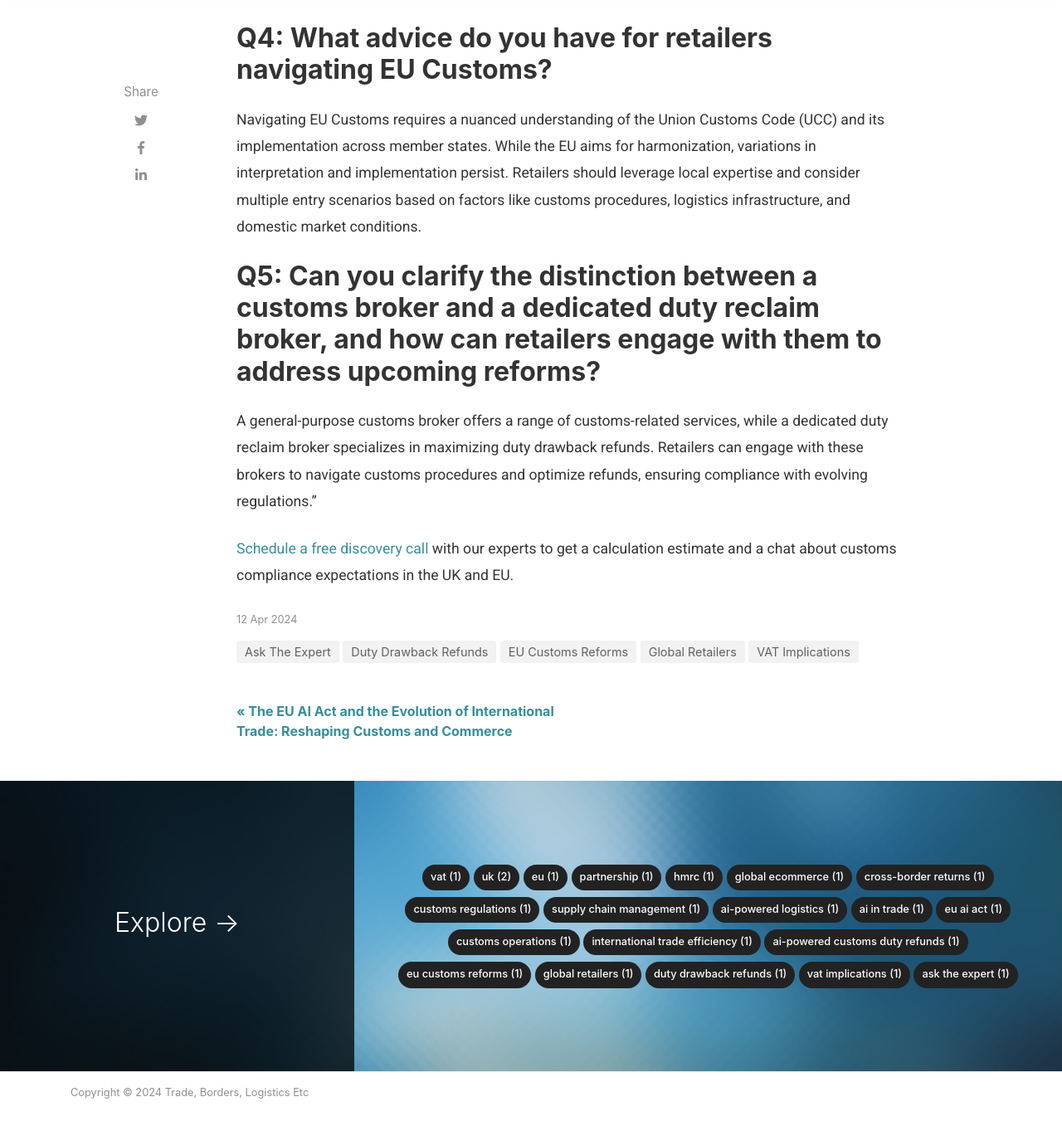
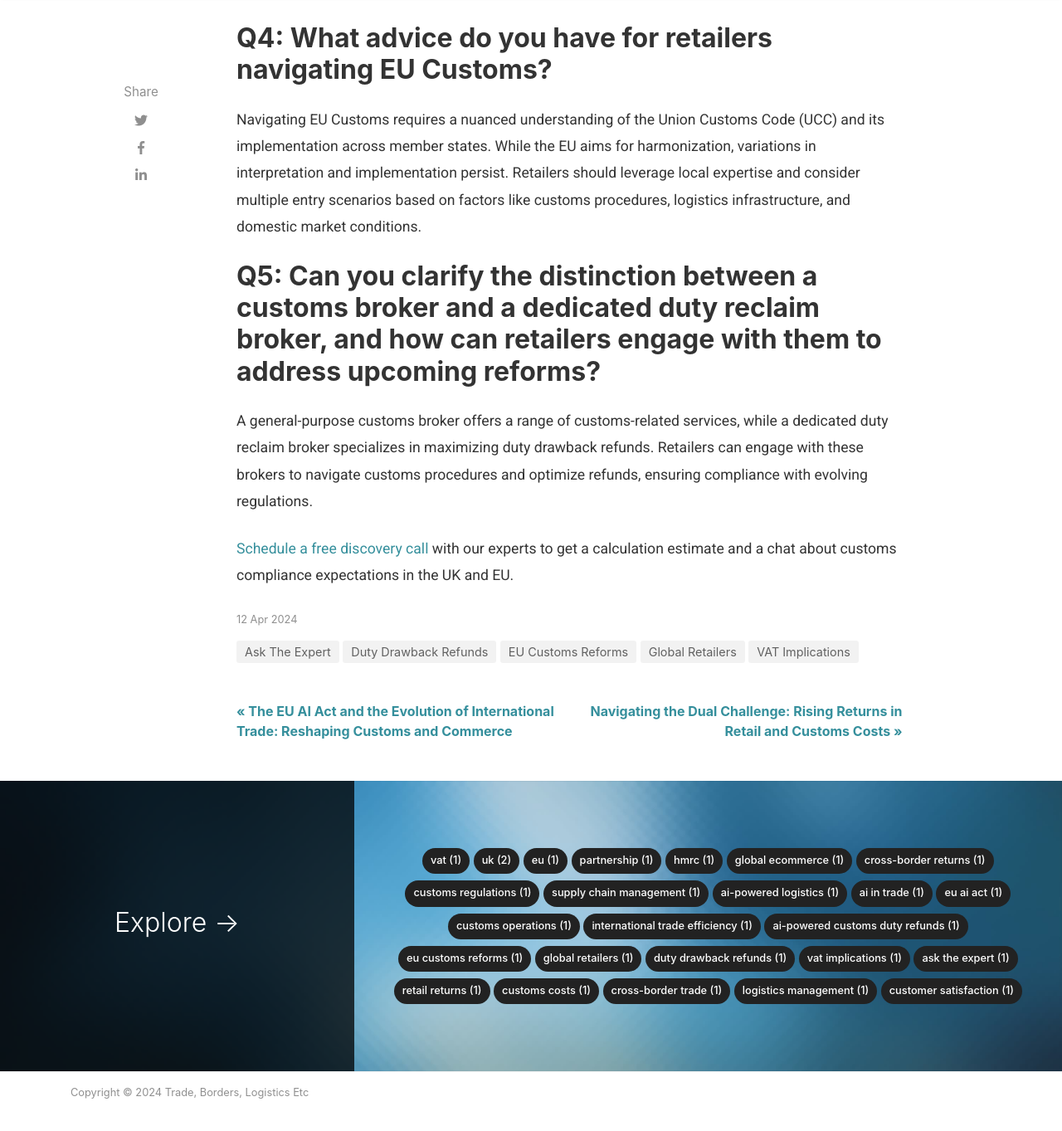
Before and after one commit to madeInLagny/TDR-EN-BLOG, a Jekyll site: the page built from _posts/2024-04-12-ask-the-experts-5-questions-with-jocelyn-montpert.md, in a window 1280 px wide and 1400 px high, scrolled down 2735 px. Shown: the top 1363 px of the window at 83% size. Built offline with Jekyll 4.4.1, drawn with Linux system fonts in a browser that asks for light colours; nearby versions of some CDN libraries; some web fonts are replaced; comment, search, counter and statistics services are not loaded; some of the changed lines change nothing that is shown.

Commit message:
new post

```diff
--- a/_posts/2024-04-12-ask-the-experts-5-questions-with-jocelyn-montpert.md
+++ b/_posts/2024-04-12-ask-the-experts-5-questions-with-jocelyn-montpert.md
@@ -29,6 +29,6 @@
 Navigating EU Customs requires a nuanced understanding of the Union Customs Code (UCC) and its implementation across member states. While the EU aims for harmonization, variations in interpretation and implementation persist. Retailers should leverage local expertise and consider multiple entry scenarios based on factors like customs procedures, logistics infrastructure, and domestic market conditions.
 
 ## Q5: Can you clarify the distinction between a customs broker and a dedicated duty reclaim broker, and how can retailers engage with them to address upcoming reforms?
-A general-purpose customs broker offers a range of customs-related services, while a dedicated duty reclaim broker specializes in maximizing duty drawback refunds. Retailers can engage with these brokers to navigate customs procedures and optimize refunds, ensuring compliance with evolving regulations."
+A general-purpose customs broker offers a range of customs-related services, while a dedicated duty reclaim broker specializes in maximizing duty drawback refunds. Retailers can engage with these brokers to navigate customs procedures and optimize refunds, ensuring compliance with evolving regulations.
 
 [Schedule a free discovery call](https://zcal.co/i/ipvlgNrr) with our experts to get a calculation estimate and a chat about customs compliance expectations in the UK and EU.
--- /dev/null
+++ b/_posts/2024-04-20-navigating-the-dual-challenge-rising-returns-in-retail-and-customs-costs.md
@@ -0,0 +1,41 @@
+---
+layout: post
+title:  "Navigating the Dual Challenge: Rising Returns in Retail and Customs Costs"
+description: Discover how retailers can navigate rising returns and customs costs effectively. Learn strategies to optimize operations and enhance customer satisfaction
+categories: [Retail returns, Customs costs, Cross-border trade, Logistics management, Customer satisfaction]
+image: assets/images/20240420-1.webp
+comments: false
+---
+>In the ever-evolving landscape of retail, one challenge looms larger than ever: returns. With the proliferation of e-commerce and the convenience it offers, the rate of returns has surged, posing complex logistical and financial challenges for retailers worldwide. According to industry reports, the rate of returns in online retail can be as high as 30%, compared to just 8-10% for brick-and-mortar stores.
+
+In a recent report from Forbes, industry data demonstrates that the rate of returns are now growing faster than eCommerce itself.
+
+However, amidst this tide of returns, another crucial factor exacerbates the complexity: customs costs. Additionally, the concept of duty-free returns adds another layer of consideration to the mix.
+
+Returns have become an integral part of the retail experience, influencing consumer behavior and shaping brand perception. While returns offer opportunities for customer satisfaction and repeat business, they also present significant costs and operational challenges for retailers, particularly when it comes to navigating customs regulations.
+
+Customs costs are a critical consideration in the management of returns, especially in cross-border transactions. Customs duties, taxes, and fees can significantly impact the financial implications of returns, adding another layer of complexity to the already intricate process. Failure to understand and account for these costs can result in unexpected expenses, eroding profitability and undermining business viability.
+
+However, amidst the landscape of customs costs, there exists the concept of duty-free returns. This refers to goods that can be returned without incurring additional customs duties or taxes, or the possibility to claim them back. While duty-free returns can offer some relief from the financial burden of returns, they come with their own set of considerations.
+
+Claiming back customs duties on returns can be a complex process for retailers navigating the intricacies of cross-border trade. When goods are returned to the country of origin, retailers may be eligible to recover the customs duties paid upon their initial import. However, the process typically involves detailed documentation and compliance with specific requirements set by customs authorities. Retailers must accurately track and record returned goods, provide entrance of the original customs declaration, and adhere to any applicable time limits for filing duty refund claims.
+
+One of the primary challenges retailers face in managing returns is accurately assessing and forecasting customs costs. Each country has its own set of customs regulations and duty rates, making it essential for retailers to stay informed and compliant. Failure to do so can result in delays, fines, or even the seizure of goods, jeopardizing the entire return process and damaging customer relationships. Implementing advanced technology solutions can help retailers navigate customs costs more effectively. Automated systems can assist in calculating duties and taxes, generating accurate customs documentation, and optimizing compliance processes.
+
+When it comes to duty-free returns, allowances vary by country and product category, making it essential for retailers to familiarize themselves with the relevant regulations.
+
+By leveraging data analytics and predictive modeling, retailers can anticipate customs costs and factor them into their return management strategies, minimizing financial risks and enhancing operational efficiency.
+
+Using a dedicated broker can significantly simplify the process of claiming back customs duties on returns for retailers. Brokers are experts in customs regulations and procedures, equipped with the knowledge and experience to navigate the complexities of duty refund claims efficiently. By leveraging their expertise, retailers can ensure: accurate documentation, timely submission of claims, and adherence to all relevant requirements.
+
+**Furthermore, proactive collaboration with customs authorities and logistics partners is essential for managing customs costs and streamlining the return process.**  Establishing transparent communication channels and sharing relevant information can facilitate smoother customs clearance, reducing the likelihood of delays and associated costs. In addition to customs duties and taxes, retailers must also consider the broader financial implications of returns, including transportation and handling costs. Reverse logistics, the process of managing returned goods, can be costly and resource-intensive, further impacting the bottom line. By optimizing reverse logistics processes and investing in sustainable packaging and disposal methods, retailers can mitigate costs while aligning with consumer expectations for responsible business practices.
+
+In conclusion, the rising rate of returns in retail presents a dual challenge for retailers: managing the logistical complexities of returns while navigating the financial implications of customs costs.
+
+By prioritizing compliance efforts, leveraging technology solutions, and fostering collaboration with experts, retailers can mitigate risks, optimize operations, and enhance customer satisfaction. Moreover, proactive consideration of customs costs and broader financial implications is essential for ensuring profitability and long-term success in today's competitive retail landscape.
+
+Does your company engage in high volumes of cross-border retail trade?
+Trade Duty Refund is a dedicated broker that helps companies claim back duties paid on returned items. Schedule a discovery call to learn about our process and get an estimate of how much you can claim back. Trade Duty Refund can also help companies better understand customs regulations.
+
+
+[Schedule a free discovery call](https://zcal.co/i/ipvlgNrr) with our experts to get a calculation estimate and a chat about customs compliance expectations in the UK and EU.
```
Also changed, not shown: README.md, assets/images/20240420-1.webp (added).
